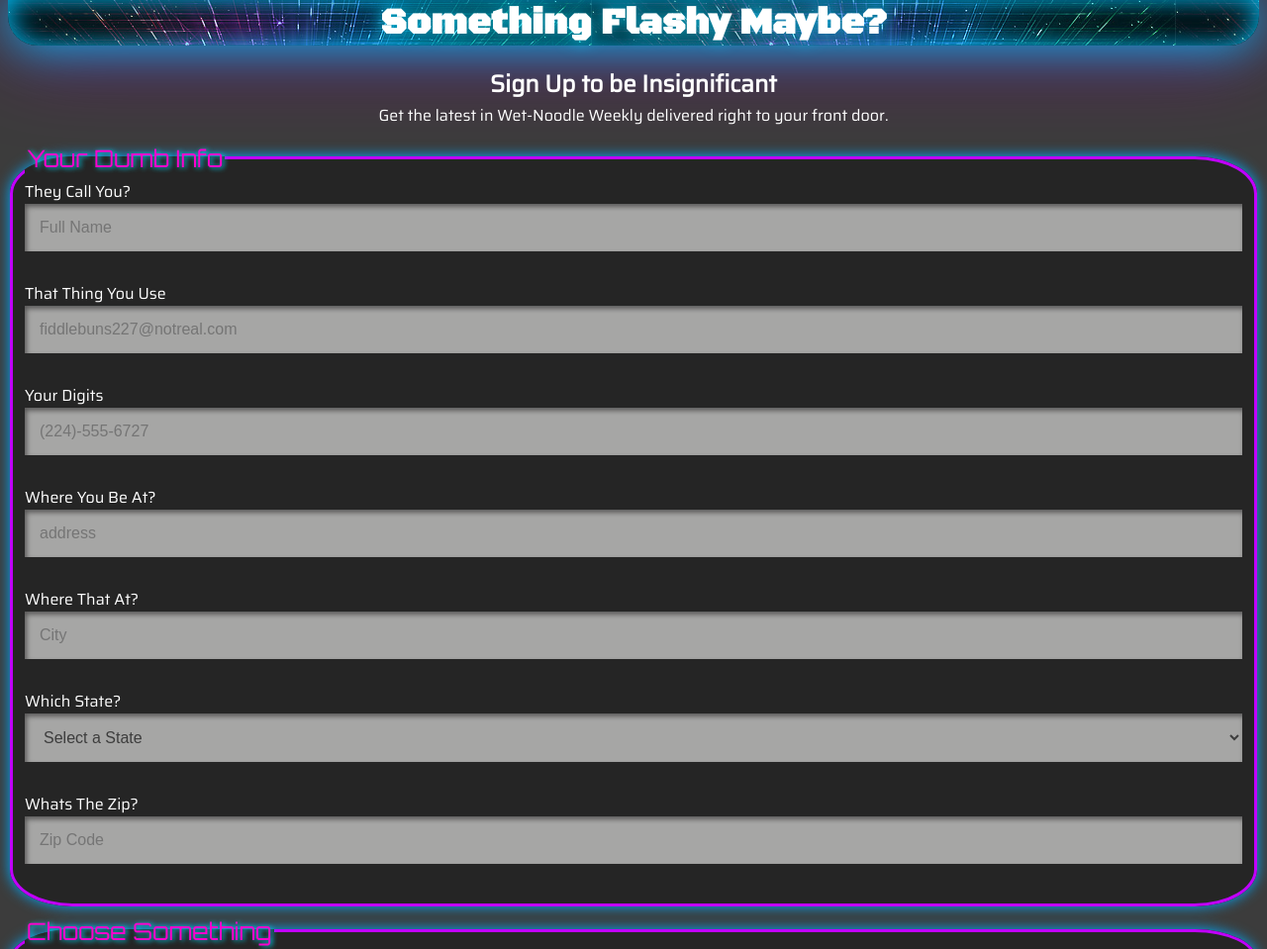
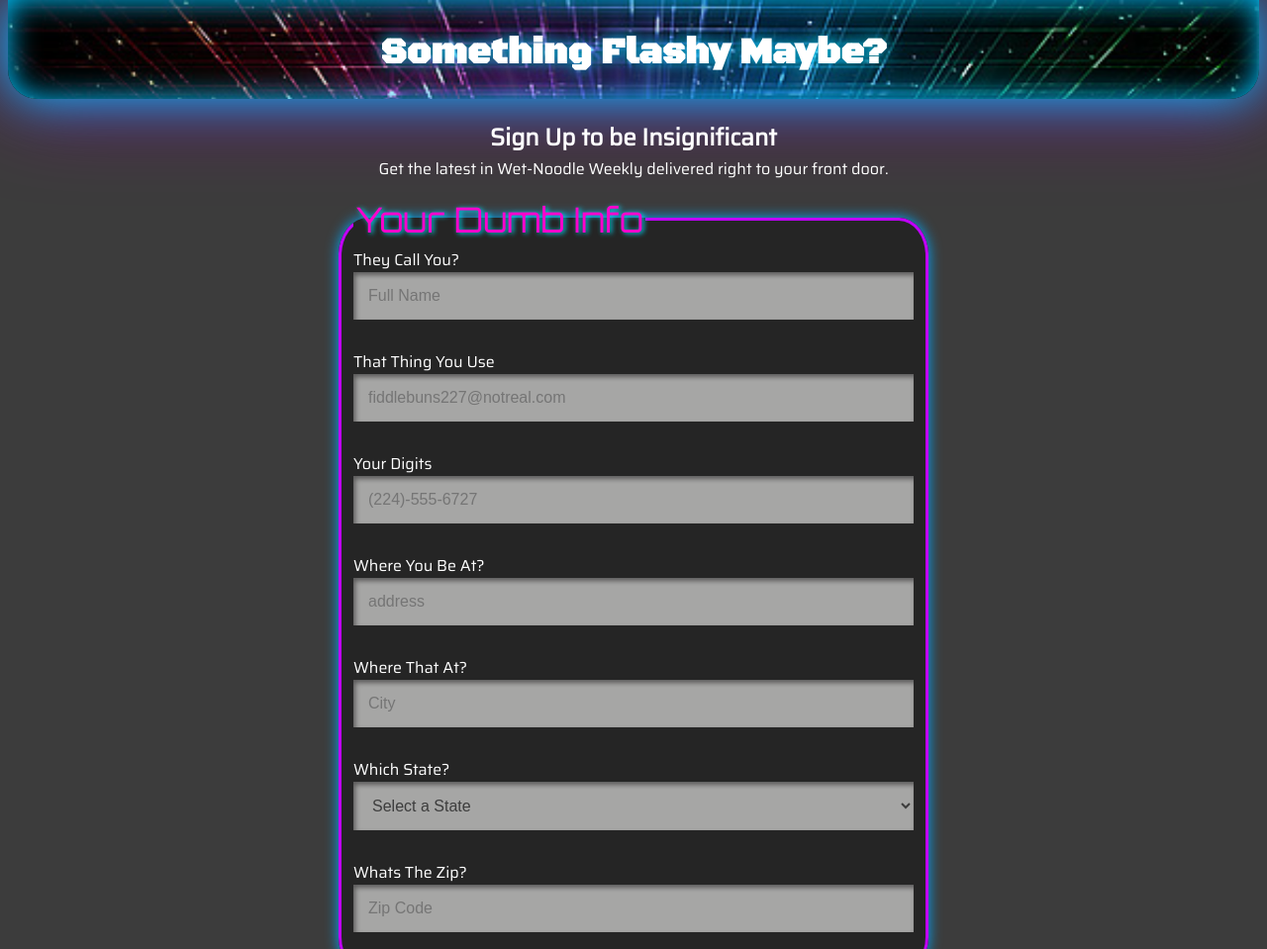
Before and after one commit to NationalThreatRaccoon/Unit-3-Project, a plain HTML site: page index.html in a window 1280 px wide. Shown: the top 959 px of the page at 99% size. Drawn offline with Linux system fonts and the light colour scheme.

Commit message:
Update style.css

```diff
--- a/css/style.css
+++ b/css/style.css
@@ -129,4 +129,20 @@ input[type="submit"]:hover {
 
 @media (min-width: 769px) {
 
+form {
+  max-width: 600px;
+  margin: auto;
 }
+
+header h1 {
+  height: 100px;
+  background-size: cover;
+  padding-top: 30px;
+  max-width: 100%;
+}
+
+legend {
+  font-size: 2.2em;
+}
+
+}
```
